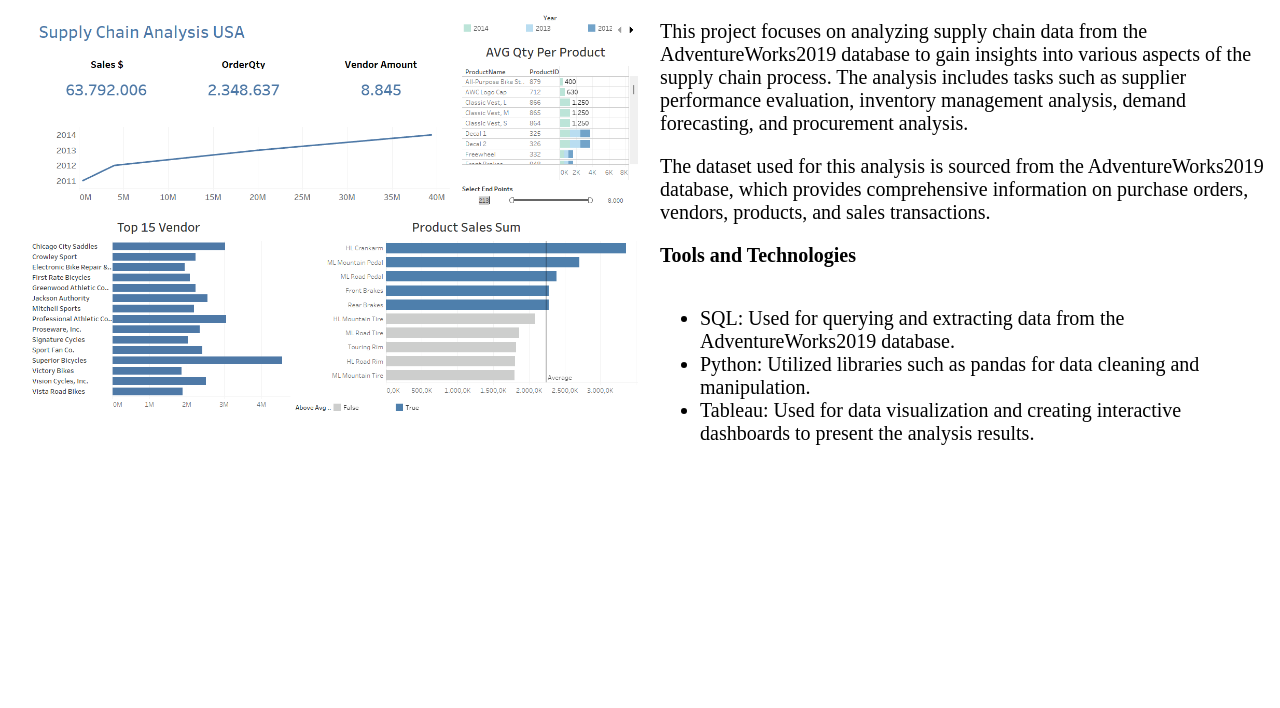
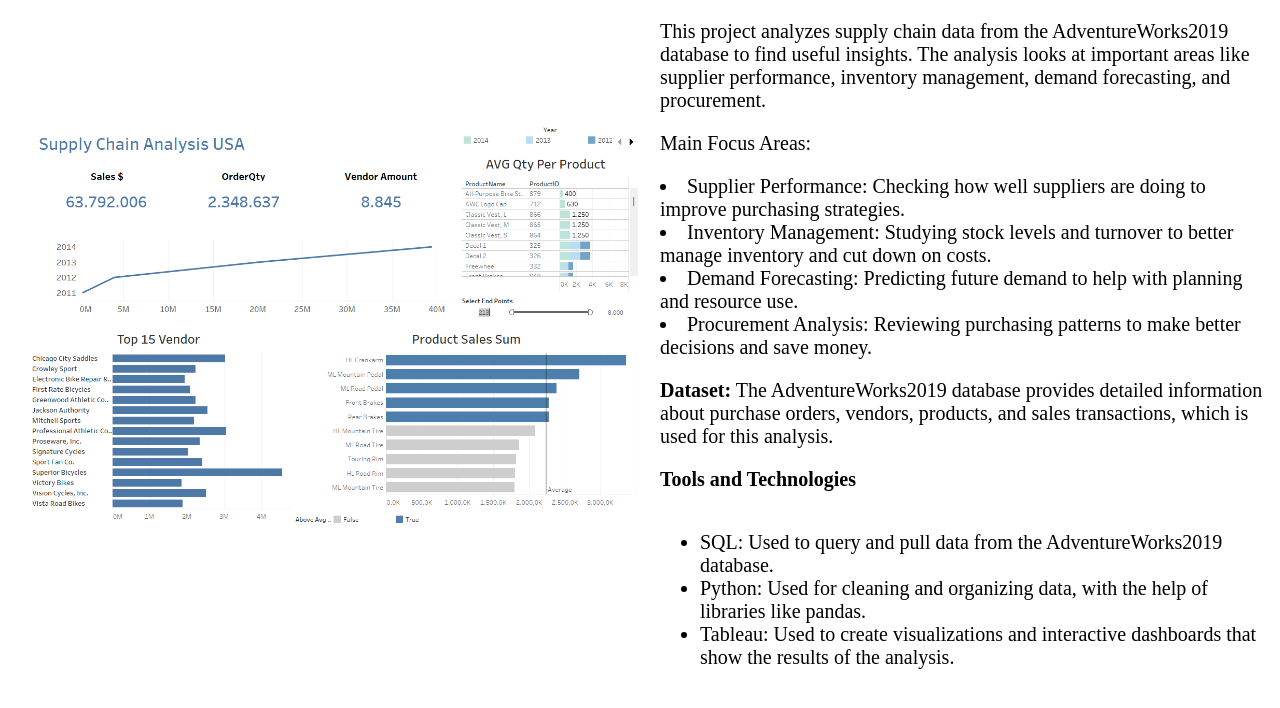
Before and after one commit to borangobel/Portfolio-Website, a plain HTML site: page supply_chain_pro.html in a window 1280 px wide. Shown: the part 146-854 px from the top of the page. Before the commit the page ends 800 px from the top, so only its background shows below. Drawn offline with Linux system fonts and the light colour scheme.

Commit message:
Update supply_chain_pro.html

```diff
--- a/supply_chain_pro.html
+++ b/supply_chain_pro.html
@@ -25,13 +25,18 @@
             </div>
             <div class="project-info">
                 <h2>Supply Chain Analysis USA</h2>
-                <p>This project focuses on analyzing supply chain data from the AdventureWorks2019 database to gain insights into various aspects of the supply chain process. The analysis includes tasks such as supplier performance evaluation, inventory management analysis, demand forecasting, and procurement analysis.</p>
-                <p>The dataset used for this analysis is sourced from the AdventureWorks2019 database, which provides comprehensive information on purchase orders, vendors, products, and sales transactions.</p>
+                <p>This project analyzes supply chain data from the AdventureWorks2019 database to find useful insights. The analysis looks at important areas like supplier performance, inventory management, demand forecasting, and procurement. </p>
+                <p>Main Focus Areas:</p>
+                <li>Supplier Performance: Checking how well suppliers are doing to improve purchasing strategies.</li>
+                <li>Inventory Management: Studying stock levels and turnover to better manage inventory and cut down on costs.</li>
+                <li>Demand Forecasting: Predicting future demand to help with planning and resource use.</li>
+                <li>Procurement Analysis: Reviewing purchasing patterns to make better decisions and save money.</li>
+                <p><b>Dataset:</b> The AdventureWorks2019 database provides detailed information about purchase orders, vendors, products, and sales transactions, which is used for this analysis.</p>
                 <h3>Tools and Technologies</h3>
                 <ul>
-                    <li>SQL: Used for querying and extracting data from the AdventureWorks2019 database.</li>
-                    <li>Python: Utilized libraries such as pandas for data cleaning and manipulation.</li>
-                    <li>Tableau: Used for data visualization and creating interactive dashboards to present the analysis results.</li>
+                    <li>SQL: Used to query and pull data from the AdventureWorks2019 database.</li>
+                    <li>Python: Used for cleaning and organizing data, with the help of libraries like pandas.</li>
+                    <li>Tableau: Used to create visualizations and interactive dashboards that show the results of the analysis.</li>
                 </ul>
             </div>
         </div>
```
